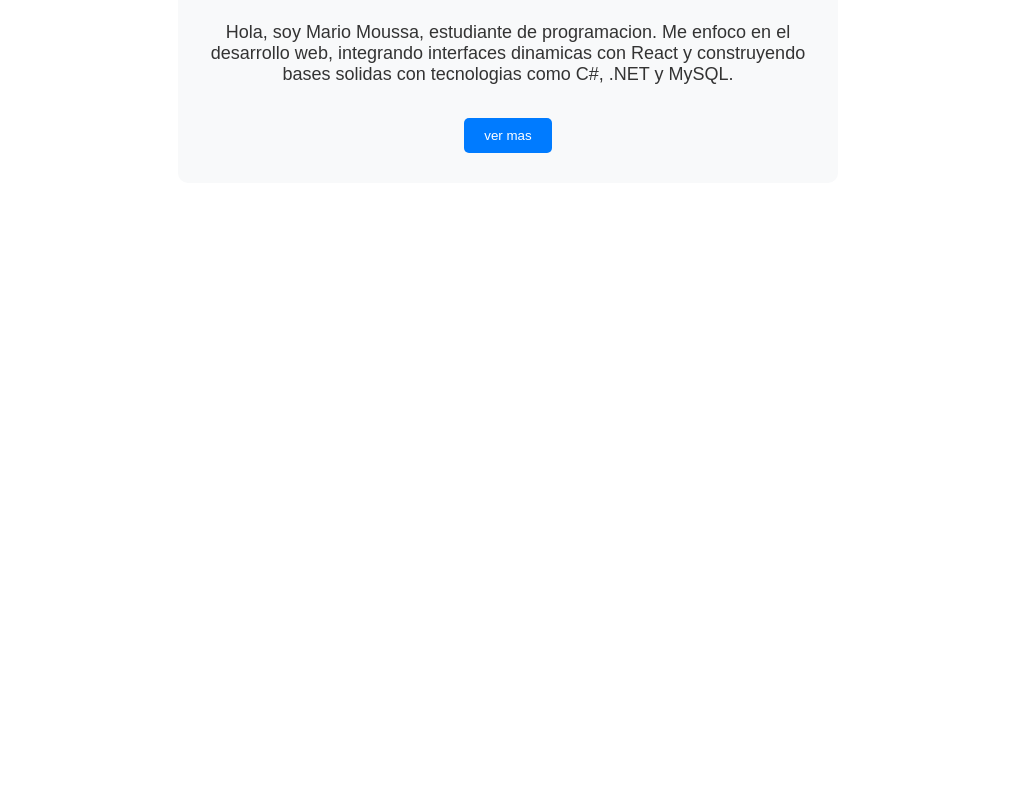
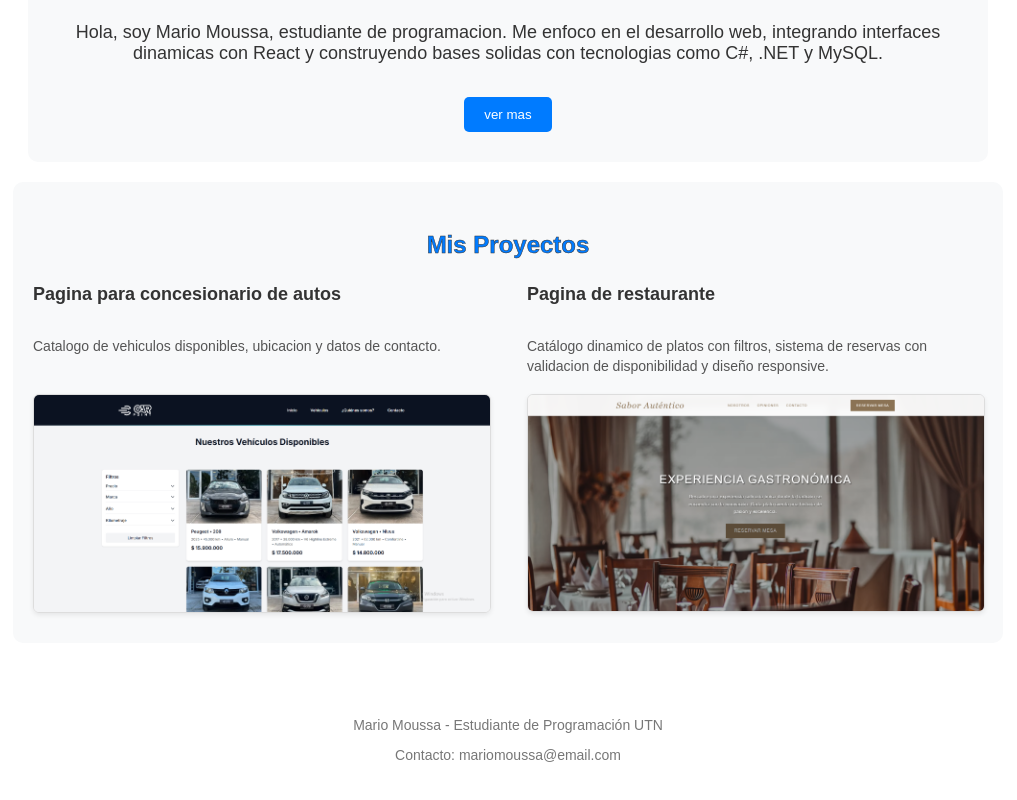
Before and after one commit to mariomoussa6/tp2-com5-moussa-mario, a React (Vite) app in the folder miportafolio/: page / in a window 1280 px wide. Shown: the part 544-1344 px from the top of the page, without its empty margins (132-1149 px from the left). Before the commit the page ends 800 px from the top, so only its background shows below. Built offline with nearby package versions, Linux system fonts and the light colour scheme.

Commit message:
commit3-añadi otros componentes, props y modifique el css

```diff
--- a/miportafolio/src/App.css
+++ b/miportafolio/src/App.css
@@ -8,7 +8,7 @@ body {
   padding: 30px;
   border-radius: 10px;
   margin: 20px auto;
-  max-width: 600px;
+  max-width: 900px;
 }
 
 .texto-principal {
@@ -52,7 +52,7 @@ body {
   padding: 30px;
   border-radius: 10px;
   margin: 20px auto;
-  max-width: 600px;
+  max-width: 900px;
 }
 
 .seccion-skills ul {
@@ -65,3 +65,67 @@ body {
   -webkit-text-stroke: 0.3px #202020;
 
 }
+
+.seccion-projects {
+  text-align: center;
+  background-color: #f8f9fa;
+  padding: 30px 20px;
+  border-radius: 10px;
+  margin: 20px auto;
+  max-width: 950px;
+  width: 95%;
+}
+
+.seccion-projects h2 {
+  color: #007bff;
+  -webkit-text-stroke: 0.5px #333333;
+  margin-bottom: 25px;
+}
+.contenedor-proyectos-fila {
+  display: flex;
+  flex-direction: row;
+  justify-content: space-between;
+  gap: 30px;
+}
+
+.tarjeta-proyecto {
+  background-color: transparent;
+  border: none;
+  padding: 0;
+  width: 48%;
+  box-sizing: border-box;
+  text-align: left;
+  display: flex;
+  flex-direction: column;
+
+}
+
+.tarjeta-proyecto h3 {
+  margin-top: 0;
+  color: #333;
+  font-size: 18px;
+}
+.tarjeta-proyecto p {
+  color: #555;
+  font-size: 14px;
+  line-height: 1.4;
+  margin-bottom: 15px;
+  min-height: 42px;
+}
+.imagen-proyecto {
+  width: 100%;
+  height: auto;
+  object-fit: contain;
+  border-radius: 6px;
+  border: 1px solid #ddd;
+  box-shadow: 0 2px 5px rgba(0, 0, 0, 0.08);
+}
+
+
+.seccion-footer {
+  text-align: center;
+  padding: 20px;
+  font-size: 14px;
+  color: #777;
+  margin-top: 40px;
+}
--- a/miportafolio/src/App.jsx
+++ b/miportafolio/src/App.jsx
@@ -1,6 +1,8 @@
 import Header from "./components/Header";
 import Skills from './components/Skills';
 import About from "./components/About";
+import Projects from './components/Projects'
+import Footer from './components/Footer'
 
 function App() {
   return (
@@ -11,6 +13,10 @@ function App() {
 
       <About />
 
+      <Projects />
+
+      <Footer texto="Mario Moussa - Estudiante de Programación UTN" email="mariomoussa@email.com" />
+
     </div>
   );
 }
--- /dev/null
+++ b/miportafolio/src/components/Footer.jsx
@@ -0,0 +1,11 @@
+import React from 'react'
+
+export default function Footer(props) {
+  return (
+    <footer className="seccion-footer">
+      <p>{props.texto}</p>
+      <p>Contacto: {props.email}</p>
+
+    </footer>
+  )
+}
--- /dev/null
+++ b/miportafolio/src/components/Projects.jsx
@@ -0,0 +1,37 @@
+import React from 'react'
+
+export default function Projects() {
+  const misProyectos = [
+    {
+      id: 1,
+      titulo: "Pagina para concesionario de autos",
+      descripcion: "Catalogo de vehiculos disponibles, ubicacion y datos de contacto.",
+      imagen: "/Autos.png"
+    },
+    {
+      id: 2,
+      titulo: "Pagina de restaurante",
+      descripcion: "Catálogo dinamico de platos con filtros, sistema de reservas con validacion de disponibilidad y diseño responsive.",
+      imagen: "Restaurante.png"
+    }
+  ];
+
+  return (
+    <div className="seccion-projects">
+      <h2>Mis Proyectos</h2>
+      <div className="contenedor-proyectos-fila">
+        {misProyectos.map((proyecto) => (
+          <div key={proyecto.id} className="tarjeta-proyecto">
+            <h3>{proyecto.titulo}</h3>
+            <p>{proyecto.descripcion}</p>
+            <img
+              src={proyecto.imagen}
+              alt={proyecto.titulo}
+              className="imagen-proyecto"
+            />
+          </div>
+        ))}
+      </div>
+    </div>
+  )
+}
```
Also changed, not shown: miportafolio/public/Autos.png (added), miportafolio/public/Restaurante.png (added).
